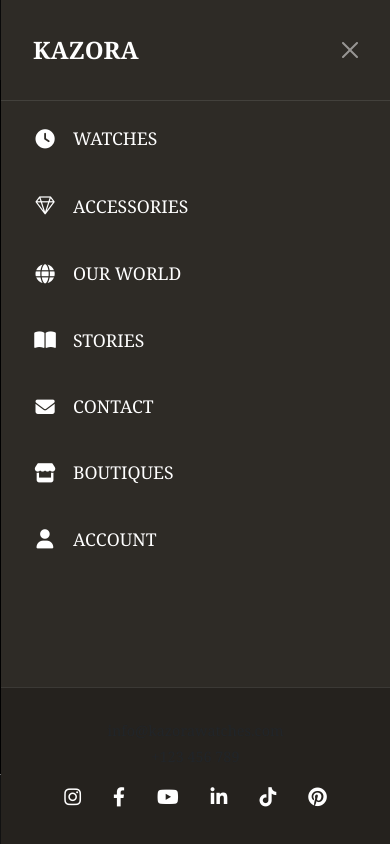
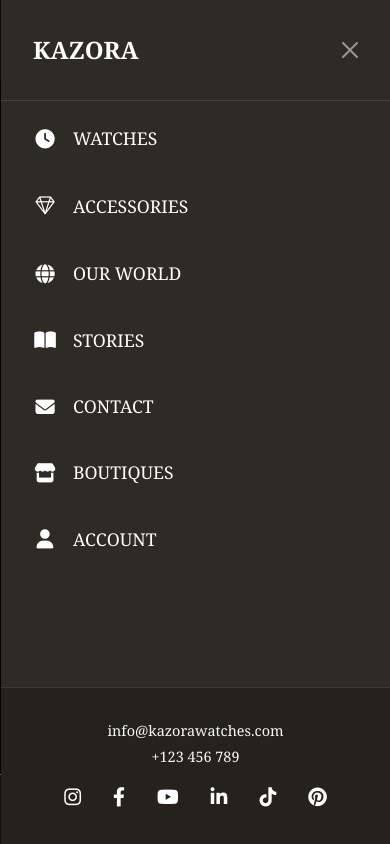
Before and after one commit to KrishnaBihari04/Kazora, a PHP site: page /admin-register.php in a window 390 px wide, after a click that opens the changed part. Run offline with PHP 8.4, Linux system fonts and the light colour scheme.

Commit message:
tekstkleur aangepast in hamburgermenu

```diff
--- a/header.php
+++ b/header.php
@@ -93,8 +93,8 @@ if (!isset($page_title)) {
 
         <div class="menu-contact">
             <div class="text-center">
-                <p class="mb-1">info@kazorawatches.com</p>
-                <p class="mb-3">+123 456 789</p>
+                <p class="mb-1 text-light">info@kazorawatches.com</p>
+                <p class="mb-3 text-light">+123 456 789</p>
             </div>
             <div class="d-flex justify-content-center gap-3">
                 <a href="#" class="social-btn"><i class="fab fa-instagram"></i></a>
```
